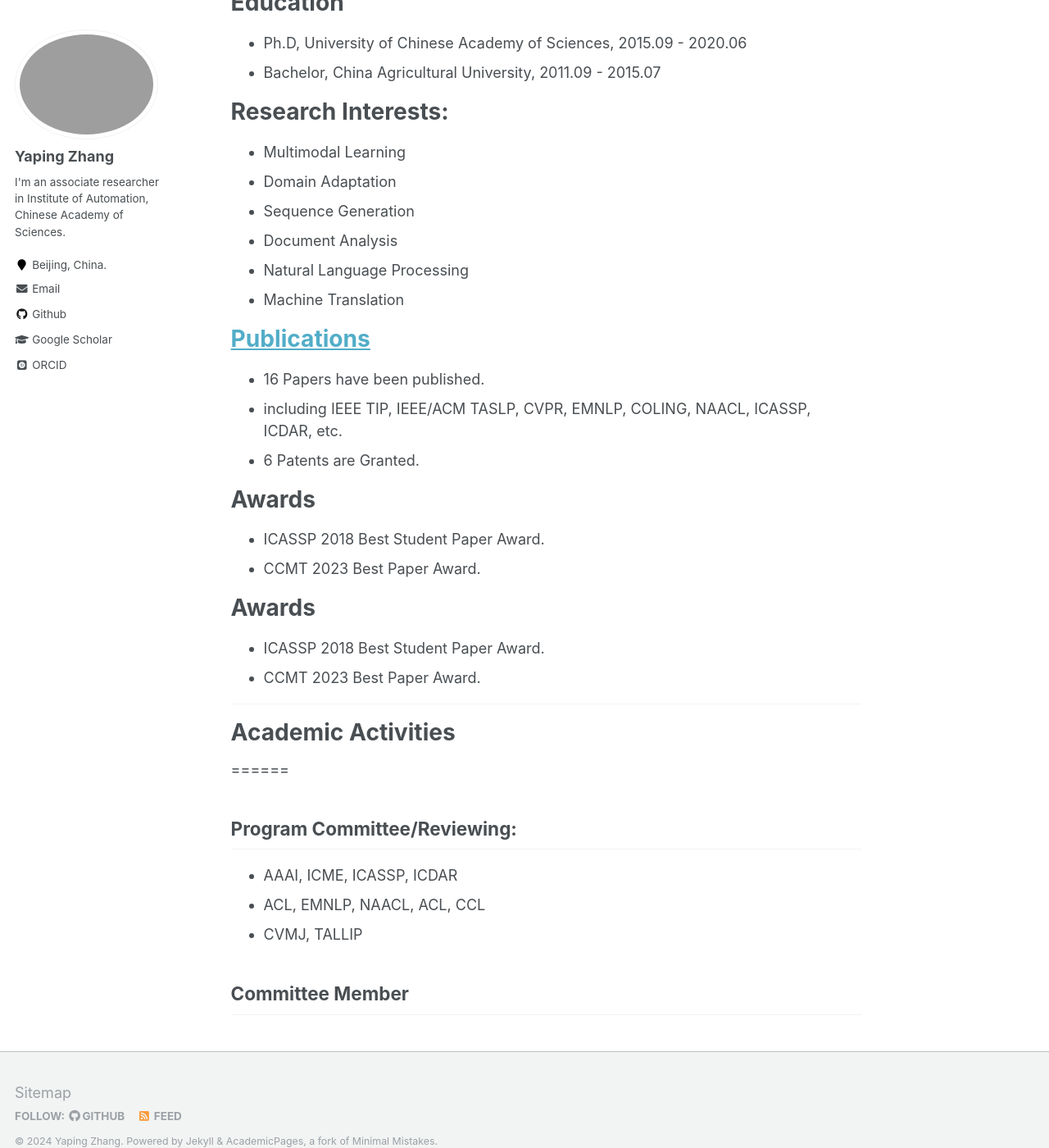
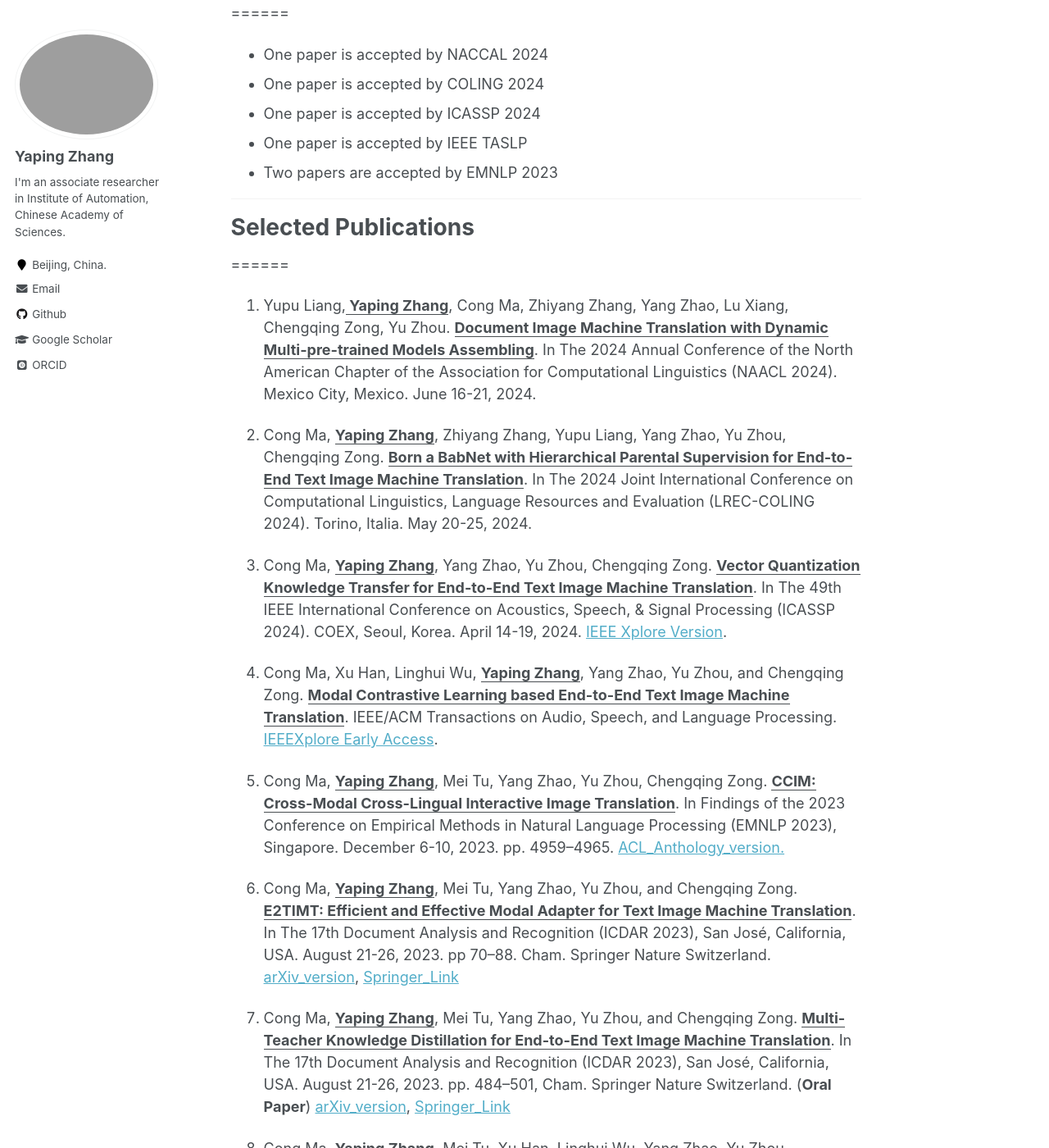
Before and after one commit to AprilYapingZhang/aprilyapingzhang.github.io, a Jekyll site: the page built from _pages/about.md, in a window 1280 px wide and 1400 px high, scrolled down 383 px. Shown: the whole window at 82% size. Built offline with Jekyll 4.4.1, drawn with Linux system fonts in a browser that asks for light colours; some web fonts are replaced; some of the changed text lies outside the part shown.

Commit message:
update about

```diff
--- a/_pages/about.md
+++ b/_pages/about.md
@@ -9,52 +9,58 @@ redirect_from:
 ---
 
 
-I am an associate researcher at State Key Laboratory of Multimodal Artificial Intelligence Systems(MAIS),  Institute of Automation, Chinese Academy of Sciences (CASIA).
+I am an associate researcher at State Key Laboratory of Multimodal Artificial Intelligence Systems(MAIS),  Institute of Automation, Chinese Academy of Sciences (CASIA). I received the Ph.D degree from CASIA in 2020. My research primarily centers on multimodal learning, document analysis and natural panguage processing. Recently, we aim to establish a new pathway toward document image translation with complex layout.
 
+---
+# News
+======
+- One paper is accepted by NACCAL 2024
+- One paper is accepted by COLING 2024
+- One paper is accepted by ICASSP 2024
+- One paper is accepted by IEEE TASLP
+- Two papers are accepted by EMNLP 2023
 
-Working Experience
+---
+# Selected Publications
 ======
+1. Yupu Liang,**<u> Yaping Zhang</u>**, Cong Ma, Zhiyang Zhang, Yang Zhao, Lu Xiang, Chengqing Zong, Yu Zhou. **<u>Document Image Machine Translation with Dynamic Multi-pre-trained Models Assembling</u>**. In The 2024 Annual Conference of the North American Chapter of the Association for Computational Linguistics (NAACL 2024). Mexico City, Mexico. June 16-21, 2024.
 
-* Associate Researcher, CASIA, 2023 - Present
-* Assistant Researcher, CASIA, 2020 - 2023
+2. Cong Ma, **<u>Yaping Zhang</u>**, Zhiyang Zhang, Yupu Liang, Yang Zhao, Yu Zhou, Chengqing Zong. **<u>Born a BabNet with Hierarchical Parental Supervision for End-to-End Text Image Machine Translation</u>**. In The 2024 Joint International Conference on Computational Linguistics, Language Resources and Evaluation (LREC-COLING 2024). Torino, Italia. May 20-25, 2024.
 
-Education
+3. Cong Ma, **<u>Yaping Zhang</u>**, Yang Zhao, Yu Zhou, Chengqing Zong. **<u>Vector Quantization Knowledge Transfer for End-to-End Text Image Machine Translation</u>**. In The 49th IEEE International Conference on Acoustics, Speech, & Signal Processing (ICASSP 2024). COEX, Seoul, Korea. April 14-19, 2024.  [IEEE Xplore Version](https://ieeexplore.ieee.org/document/10447334).
+
+4. Cong Ma, Xu Han, Linghui Wu, **<u>Yaping Zhang</u>**, Yang Zhao, Yu Zhou, and Chengqing Zong. **<u>Modal Contrastive Learning based End-to-End Text Image Machine Translation</u>**. IEEE/ACM Transactions on Audio, Speech, and Language Processing. [IEEEXplore Early Access](https://ieeexplore.ieee.org/document/10284997/).
+
+5. Cong Ma, **<u>Yaping Zhang</u>**, Mei Tu, Yang Zhao, Yu Zhou, Chengqing Zong. **<u>CCIM: Cross-Modal Cross-Lingual Interactive Image Translation</u>**. In Findings of the 2023 Conference on Empirical Methods in Natural Language Processing (EMNLP 2023), Singapore. December 6-10, 2023. pp. 4959–4965. [ACL_Anthology_version.](https://aclanthology.org/2023.findings-emnlp.330/)
+
+6. Cong Ma, **<u>Yaping Zhang</u>**, Mei Tu, Yang Zhao, Yu Zhou, and Chengqing Zong. **<u>E2TIMT: Efficient and Effective Modal Adapter for Text Image Machine Translation</u>**. In The 17th Document Analysis and Recognition (ICDAR 2023), San José, California, USA. August 21-26, 2023. pp 70–88. Cham. Springer Nature Switzerland.  [arXiv_version](https://arxiv.org/abs/2305.05166), [Springer_Link](https://link.springer.com/chapter/10.1007/978-3-031-41731-3_5)
+
+7. Cong Ma, **<u>Yaping Zhang</u>**, Mei Tu, Yang Zhao, Yu Zhou, and Chengqing Zong. **<u>Multi-Teacher Knowledge Distillation for End-to-End Text Image Machine Translation</u>**. In The 17th Document Analysis and Recognition (ICDAR 2023), San José, California, USA. August 21-26, 2023. pp. 484–501, Cham. Springer Nature Switzerland. (**Oral Paper**) [arXiv_version](https://arxiv.org/abs/2305.05226), [Springer_Link](https://link.springer.com/chapter/10.1007/978-3-031-41676-7_28)
+
+8. Cong Ma, **<u>Yaping Zhang</u>**, Mei Tu, Xu Han, Linghui Wu, Yang Zhao, Yu Zhou. **<u>Improving End-to-End Text Image Translation From the Auxiliary Text Translation Task</u>**. In Proceedings of the 26th International Conference on Pattern Recognition (ICPR 2022), Virtually, Montréal Québec, Canada. August 21-25, 2022. pp.1664-1670. [arXiv_version](http://arxiv.org/abs/2210.03887), [ieeexplore_version](https://ieeexplore.ieee.org/document/9956695/), [GitHub](https://github.com/EriCongMa/E2E_TIT_With_MT).
+
+ [More papers]((https://aprilyapingzhang.github.io/publications/))
+
+# Projects
 ======
+1. 国家自然科学基金委员会, 重点项目, 62336008, 大规模多语种多模态神经机器翻译关键技术研究, 2024-01-01 至 2028-12-31, 233万元, 在研, 参与
+2. 国家自然科学基金委员会, 青年科学基金项目, 62106265, 融合视觉与文本信息的图像文本机器翻译方法研究, 2022-01-01 至 2024-12-31, 30万元, 在研, 主持
 
-* Ph.D, University of Chinese Academy of Sciences, 2015.09 - 2020.06
-* Bachelor, China Agricultural University, 2011.09 - 2015.07
-
-Research Interests:
+---
+# Awards
 ======
-
-* Multimodal Learning
-* Domain Adaptation
-* Sequence Generation
-* Document Analysis
-* Natural Language Processing
-* Machine Translation
-
-# [Publications](https://aprilyapingzhang.github.io/publications/)
-
-- 16 Papers have been published.
- - including IEEE TIP, IEEE/ACM TASLP, CVPR, EMNLP, COLING, NAACL, ICASSP, ICDAR, etc.
-- 6 Patents are Granted.
-
-
-# Awards
--  ICASSP 2018 Best Student Paper Award.
--  CCMT 2023 Best Paper Award.
-
-# Awards
--  ICASSP 2018 Best Student Paper Award.
--  CCMT 2023 Best Paper Award.
+2023, Best Paper for the 19th China Conference on Machine Translation, CCMT2023
+<!-- 第十九届全国机器翻译大会最佳论文奖 -->
+2018, Best Student Paper for 2018 International Conference on Acoustics, Speech, and Signal Processing (ICASSP)
+<!-- 2018 ICASSP 最佳学生论文奖 -->
 
 ---
 # Academic Activities
 ======
-## Program Committee/Reviewing:
-- AAAI, ICME, ICASSP, ICDAR
-- ACL, EMNLP, NAACL, ACL, CCL
-- CVMJ, TALLIP
-
-## Committee Member
+Committee Member, Chinese Society of Image and Graphics, Technical Committee on Document Image Analysis and Recognition（2023-）
+<!-- 中国图象图形学学会文档图像分析与识别专委会委员 -->
+Committee Member, Chinese Society of Image and Graphics, Big Vision Data Committee（2023-）
+<!-- 中国图象图形学学会视觉大数据专委会委员 -->
+Committee Member, Chinese Information Processing Society of China, Youth Working Committee（2021-）
+<!-- 中国中文信息学会青年工作委员会 -->
+Reviewers for AAAI, ACL, EMNLP, NACCAL, ICME, ICASSP, CVMJ, TALLIP, etc
```
